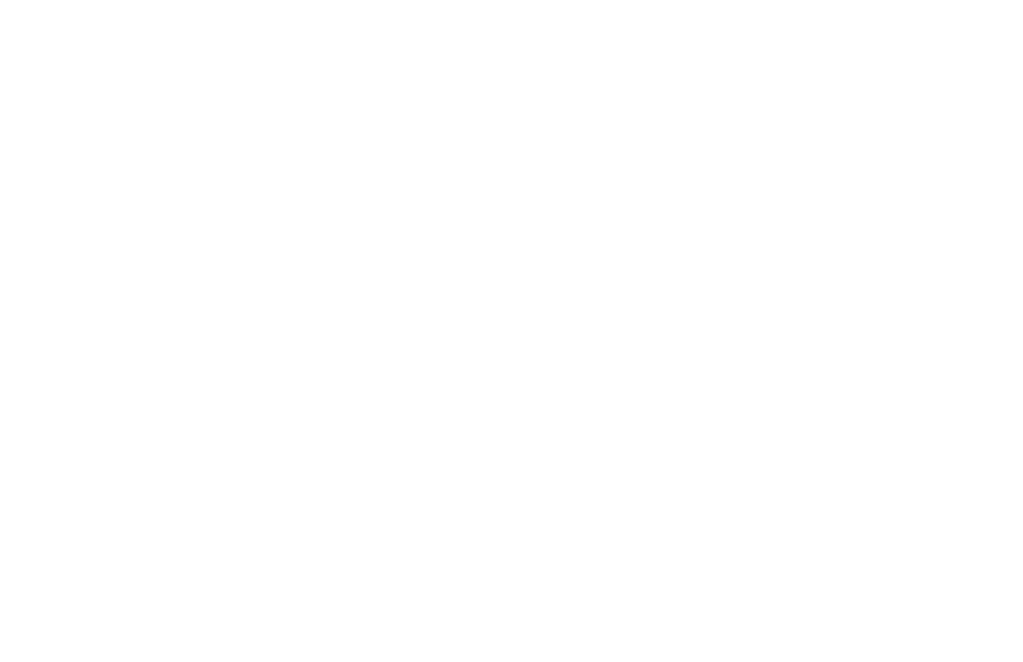
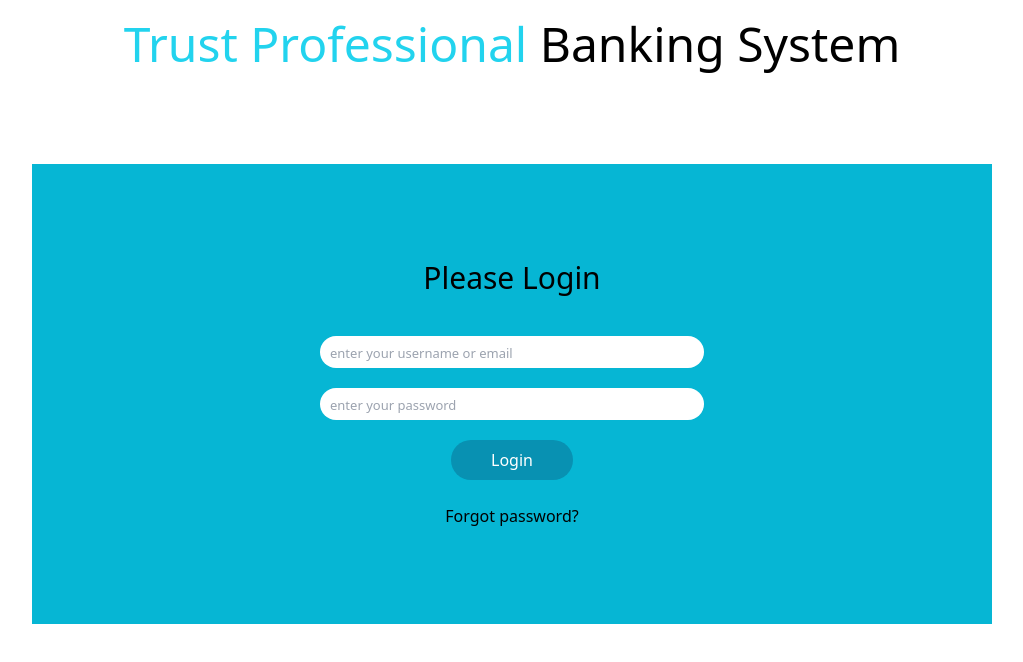
Before and after one commit to ShajIslam/Banking-Project, a plain HTML site: page index.html in a window 1280 px wide. Shown: the whole page, without its empty margins (128-1151 px from the left). Drawn offline with nearby package versions, Linux system fonts and the light colour scheme.

Commit message:
login page design

```diff
--- a/index.html
+++ b/index.html
@@ -5,8 +5,36 @@
     <meta http-equiv="X-UA-Compatible" content="IE=edge">
     <meta name="viewport" content="width=device-width, initial-scale=1.0">
     <title>Bankin - project</title>
+    <script src="https://cdn.tailwindcss.com"></script>
+    <style>
+        ::placeholder{
+            padding: 10px;
+            font-size: 13px;
+        }
+    </style>
 </head>
 <body>
+    <header>
+        <h1 class="text-5xl text-center pt-5"> <span class="text-cyan-400">Trust Professional </span>Banking System</h1>
+    </header>
+    <main>
+        <section class="bg-cyan-500 w-9/12 mx-auto mt-24 p-24 ">
+            <div class="align-center text-center">
+
+               <h3 class="text-3xl mb-10">Please Login</h3>
+              <input type="text" name="" id="input-text" class="mb-5 w-96 rounded-full h-8" placeholder="enter your username or email">
+                <br>
+                <input type="password" name="" id="input-pass" class="mb-5 w-96 rounded-full h-8" placeholder="enter your password">
+                <br>
+                <button class="justify-center rounded-full bg-cyan-600 text-white px-10 py-2">Login</button>
+                <br>
+                <br>
+                <a href="#">Forgot password?</a>
+            </div>
+
+        </section>
+    </main>
+
 
 </body>
 </html>
```
Also changed, not shown: js/tailwind.config.js (added, +8 -0 lines), js/index.js (added).
